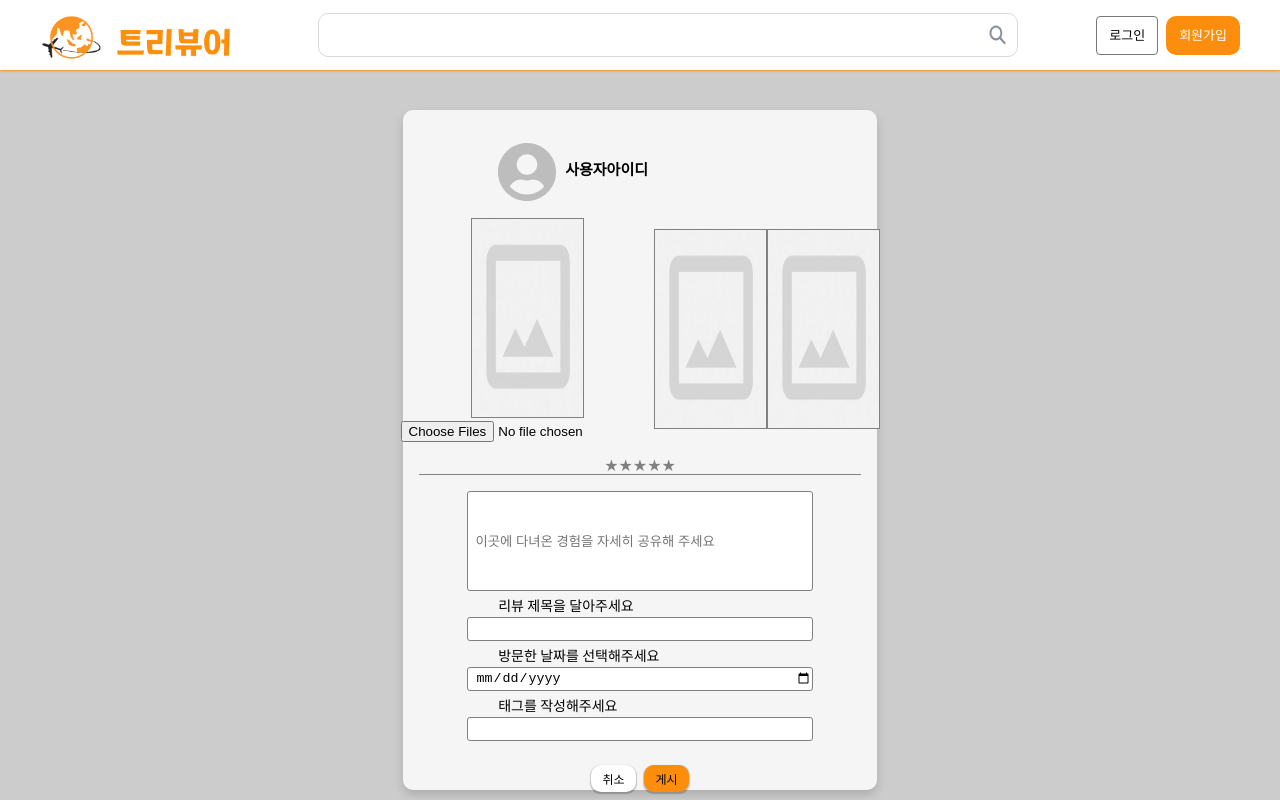
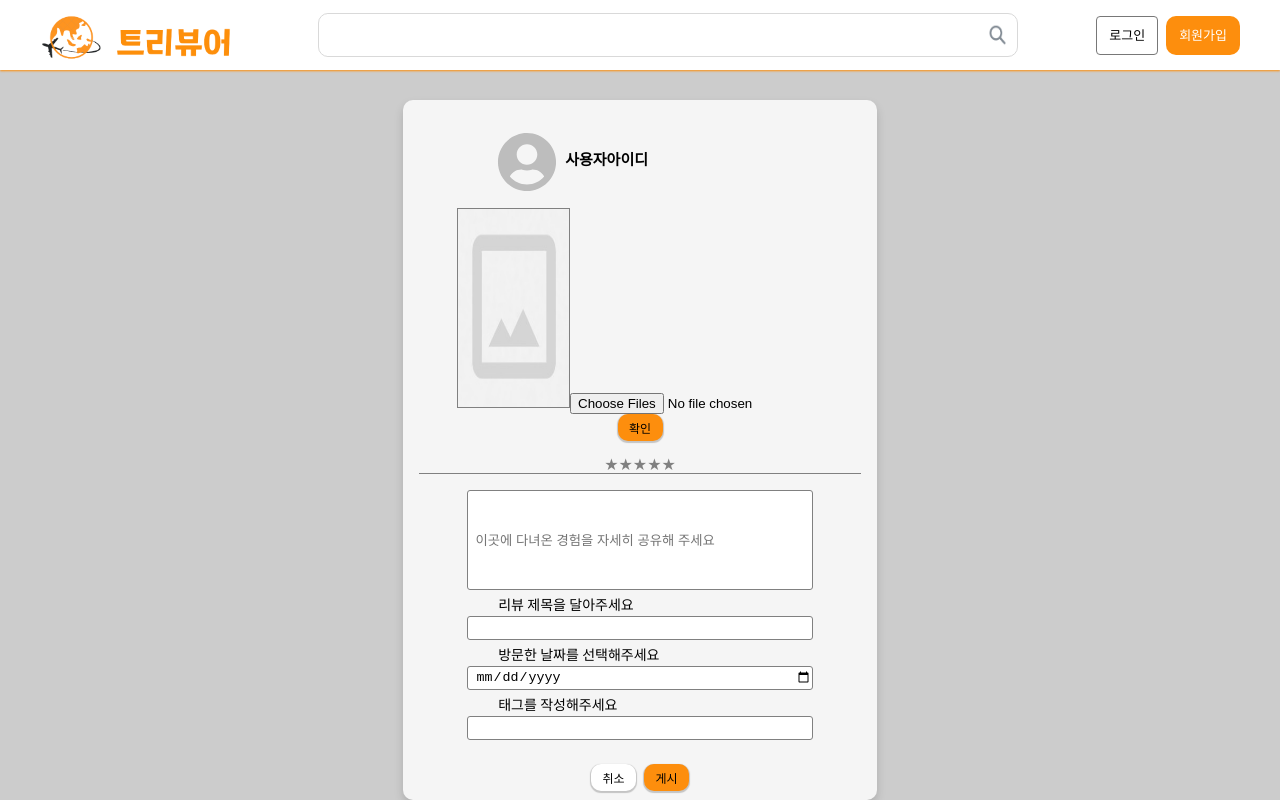
Before and after one commit to codestates-seb/seb42_main_028, a React (Create React App) app in the folder client/: page /reviewwrite in a window 1280 px wide. Built offline with nearby package versions, Linux system fonts and the light colour scheme.

Commit message:
리뷰 수정

```diff
--- a/client/src/pages/Review/Reviewpage.jsx
+++ b/client/src/pages/Review/Reviewpage.jsx
@@ -27,7 +27,7 @@ const Review= styled.div`
    margin-top: 150px;
    min-width: 350px;
    /* width: 1000px; */
-   border: solid 1px red;
+   /* border: solid 1px red; */
    padding: 8px;
 `
 const TittleText=styled.div`
@@ -158,8 +158,8 @@ function Reviewpage() {
 			 </Button>
 			 </div>
 			</Container>
-			   {/* <Reviewcard/> */}
-               <DefaultReviewCard/>
+			   <Reviewcard/>
+               {/* <DefaultReviewCard/> */}
 			   <Reviewlist/>
           </Review>
 		</ReviewPage>
--- a/client/src/pages/Review/Reviewwrite.jsx
+++ b/client/src/pages/Review/Reviewwrite.jsx
@@ -28,7 +28,7 @@ const Modal = styled.div`
    padding: 10px;
    min-width: 380px;
    width: 37%;
-   height:680px;
+   height:700px;
 /* text-align: center; */
    padding :16px;
    background-color:  rgb(245, 245, 245);
@@ -118,8 +118,6 @@ const { isLogin } = useIsLoginStore(state => state);
 const pathData = {
     content: '',
 	 title: '',
-	 tag:'',
-	 fileImg:''
 };
 
 const [title, setTitle] = useState('');
@@ -130,6 +128,10 @@ const [date, setDate] = useState('');
 const navigate = useNavigate();
 
 const [fileImg,setFileimg] = useState(이미지);
+const [uploadedImg, setUploadedImg] = useState({
+   fileName: "",
+   fillPath: ""
+});
 
 //Handler
 const titleHandlerChange = e => {
@@ -167,7 +169,6 @@ const handlerSubmit = e => {
       e.preventDefault();
       pathData.title = title;
       pathData.content = content;
-      pathData.memberId = userInfo.memberId;
       const currentTime = new Date();
       pathData.createdAt = currentTime.toString();
       pathUserWriteData();
@@ -176,12 +177,29 @@ const handlerSubmit = e => {
        pathData.title,
        pathData.content
 	      );
-    } else {
+    }
+    else {
       alert('You need to Login.');
       navigate('/login');
     }
   };
 
+  const imgSubmit = (e) => {
+   e.preventDefault();
+   const formData = new FormData();
+   formData.append("img",content);
+   axios
+       .post(`${process.env.REACT_APP_SERVER_URL}/images/image`, formData)
+       .then(res => {
+           const { fileName } = res.data;
+           console.log(fileName);
+           setUploadedImg({ fileName });
+           alert("The file is successfully uploaded");
+       })
+       .catch(error => {
+           console.error(error);
+       });
+};
 
 	// const [ previewImg, setPreviewImg ] = useState([]);
 
@@ -207,7 +225,7 @@ const handlerSubmit = e => {
 
 	const saveFileImg=(e)=>{ //파일 저장
 		setFileimg(URL.createObjectURL(e.target.files[0]));
-
+ console.log(e.target.files[0]);
 	}
 
 	// const deleteFileImg=()=>{ //파일 삭제
@@ -222,7 +240,7 @@ const handlerSubmit = e => {
 	<UserID >사용자아이디</UserID>
 	</Container>
 	<Container style={{display:'flex',justifyContent:'center'}}>
-
+		<form onSubmit={imgSubmit}>
 		<div>
 		{
 
@@ -241,8 +259,8 @@ const handlerSubmit = e => {
 		 accept='image/*'
 		 onChange={saveFileImg}
 		  />
-		 </div>
-		 <div>
+		 {/* </div> */}
+		 {/* <div>
 		{
 			fileImg && (
 				<Img
@@ -262,11 +280,13 @@ const handlerSubmit = e => {
 				style={{margin:'auto'}}
 				/>
 			)
-         }
+         } */}
 		 </div>
 		{/* <Img style={{marginRight:'4px'}} src={이미지}/>
 		<Img style={{backgroundColor:'white',marginRight:'4px'}}src={이미지}/>
 		<Img src={이미지}/> */}
+      <Button type='submit'>확인</Button>
+      </form>
 	</Container>
 	<StarContainer>
      <StarInput type='radio' name='star' value='5' id='5-star' />
```
